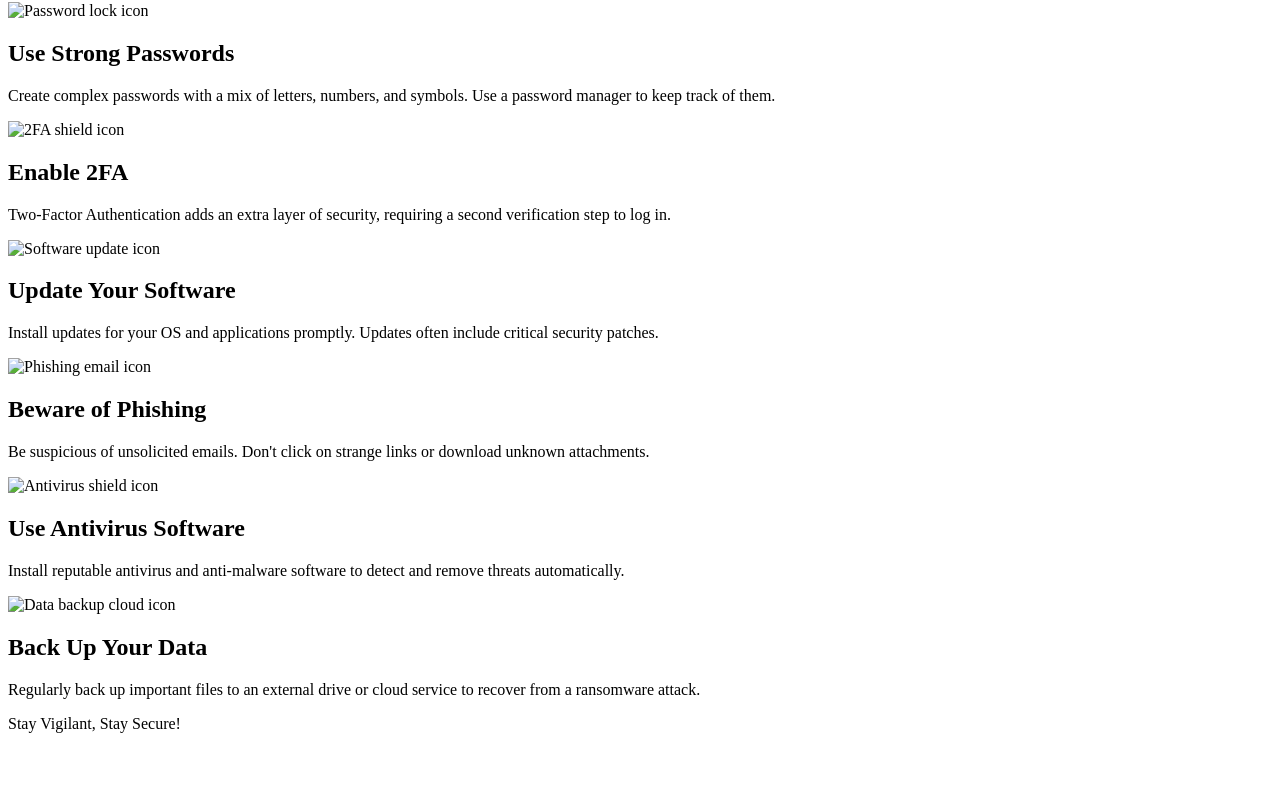
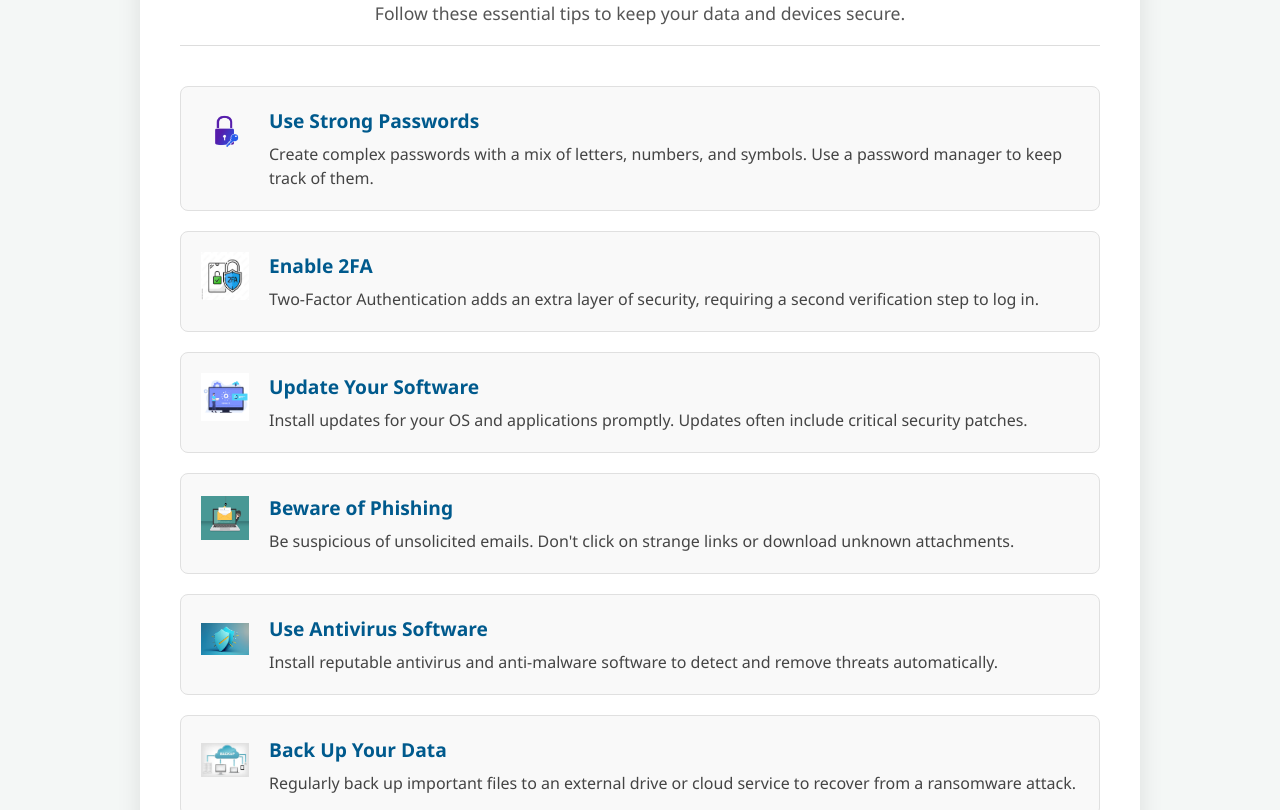
Before and after one commit to Ashley-Blu/1.3-cyber-poster, a plain HTML site: page index.html in a window 1280 px wide. Shown: the part 112-922 px from the top of the page. Before the commit the page ends 861 px from the top, so only its background shows below. Drawn offline with Linux system fonts and the light colour scheme.

Commit message:
modified html: added media, modified css

```diff
--- a/index.html
+++ b/index.html
@@ -1,13 +1,12 @@
 <!DOCTYPE html>
 <html lang="en">
 <head>
-    <meta charset="UTF-8">
-    <meta name="viewport" content="width=device-width, initial-scale=1.0">
+  <meta charset="UTF-8" />
+  <meta name="viewport" content="width=device-width, initial-scale=1.0"/>
   <title>Cyber Security Poster</title>
-    <link rel="stylesheet" href="styles.css">
+  <link rel="stylesheet" href="style.css" />
 </head>
 <body>
-
   <main class="poster-container">
     <header class="poster-header">
       <h1>Steps to Protect Your Computer from Cyber Threats</h1>
@@ -15,46 +14,53 @@
     </header>
 
     <section class="tips-grid">
-            <!-- Tip 1: Strong Passwords -->
+      <!-- Tip Card -->
       <article class="tip-card">
-                <img src="" alt="Password lock icon">
+        <img src="media/lock.png" alt="Password lock">
+        <div class="tip-text">
           <h2>Use Strong Passwords</h2>
           <p>Create complex passwords with a mix of letters, numbers, and symbols. Use a password manager to keep track of them.</p>
+        </div>
       </article>
 
-            <!-- Tip 2: Two-Factor Authentication -->
       <article class="tip-card">
-                <img src="" alt="2FA shield icon">
+        <img src="media/2fa.jpg" alt="2FA shield">
+        <div class="tip-text">
           <h2>Enable 2FA</h2>
           <p>Two-Factor Authentication adds an extra layer of security, requiring a second verification step to log in.</p>
+        </div>
       </article>
 
-            <!-- Tip 3: Keep Software Updated -->
       <article class="tip-card">
-                <img src="" alt="Software update icon">
+        <img src="media/update.png" alt="Software update">
+        <div class="tip-text">
           <h2>Update Your Software</h2>
           <p>Install updates for your OS and applications promptly. Updates often include critical security patches.</p>
+        </div>
       </article>
 
-            <!-- Tip 4: Beware of Phishing -->
       <article class="tip-card">
-                <img src="" alt="Phishing email icon">
+        <img src="media/phishing.png" alt="Phishing email">
+        <div class="tip-text">
           <h2>Beware of Phishing</h2>
           <p>Be suspicious of unsolicited emails. Don't click on strange links or download unknown attachments.</p>
+        </div>
       </article>
 
-            <!-- Tip 5: Use Antivirus Software -->
       <article class="tip-card">
-                <img src="" alt="Antivirus shield icon">
+        <img src="media/shield.png" alt="Antivirus shield">
+        <div class="tip-text">
           <h2>Use Antivirus Software</h2>
           <p>Install reputable antivirus and anti-malware software to detect and remove threats automatically.</p>
+        </div>
       </article>
 
-            <!-- Tip 6: Back Up Your Data -->
       <article class="tip-card">
-                <img src="" alt="Data backup cloud icon">
+        <img src="media/backup.png" alt="Data backup cloud">
+        <div class="tip-text">
           <h2>Back Up Your Data</h2>
           <p>Regularly back up important files to an external drive or cloud service to recover from a ransomware attack.</p>
+        </div>
       </article>
     </section>
 
@@ -62,6 +68,5 @@
       <p>Stay Vigilant, Stay Secure!</p>
     </footer>
   </main>
-
 </body>
 </html>
--- a/style.css
+++ b/style.css
@@ -1,4 +1,4 @@
-/* Basic Reset and Font Setup */
+/* Reset and Base Styling */
 * {
   margin: 0;
   padding: 0;
@@ -6,34 +6,34 @@
 }
 
 body {
-    font-family: 'Roboto', sans-serif;
+  font-family: 'Segoe UI', Tahoma, Geneva, Verdana, sans-serif;
   background-color: #f4f7f6;
   color: #333;
+  padding: 20px;
   display: flex;
   justify-content: center;
-    padding: 20px;
 }
 
-/* Main Poster Container */
+/* Poster Container */
 .poster-container {
-    max-width: 1200px;
+  max-width: 1000px;
   width: 100%;
-    background-color: #ffffff;
+  background: #fff;
   border-radius: 12px;
+  padding: 40px;
   box-shadow: 0 8px 25px rgba(0, 0, 0, 0.1);
-    padding: 40px;
 }
 
-/* Header Styling */
+/* Header */
 .poster-header {
   text-align: center;
   margin-bottom: 40px;
-    border-bottom: 1px solid #e0e0e0;
-    padding-bottom: 30px;
+  border-bottom: 1px solid #ddd;
+  padding-bottom: 20px;
 }
 
 .poster-header h1 {
-    font-size: 2.5rem;
+  font-size: 2rem;
   color: #0d2c4b;
   margin-bottom: 10px;
 }
@@ -45,74 +45,77 @@ body {
   margin: 0 auto;
 }
 
-/* Grid for the Tips using Flexbox */
+/* Tips Grid */
 .tips-grid {
   display: flex;
-    flex-wrap: wrap; /* Allows items to wrap to the next line on small screens */
-    justify-content: center;
-    gap: 25px; /* Space between cards */
+  flex-direction: column;
+  gap: 20px;
 }
 
-/* Individual Tip Card Styling */
+/* Tip Card */
 .tip-card {
+  display: flex;
+  align-items: flex-start;
   background-color: #f9f9f9;
-    border: 1px solid #e7e7e7;
+  border: 1px solid #e0e0e0;
   border-radius: 8px;
-    padding: 25px;
-    text-align: center;
+  padding: 20px;
   transition: transform 0.3s ease, box-shadow 0.3s ease;
-
-    /* Flexbox properties for each card */
-    flex-grow: 1; /* Allow cards to grow */
-    flex-shrink: 1; /* Allow cards to shrink */
-    flex-basis: 280px; /* Ideal starting width for each card */
-    max-width: 350px;
 }
 
 .tip-card:hover {
-    transform: translateY(-8px);
-    box-shadow: 0 10px 20px rgba(0, 0, 0, 0.12);
+  transform: translateY(-5px);
+  box-shadow: 0 10px 20px rgba(0, 0, 0, 0.1);
 }
 
 .tip-card img {
-    height: 64px; /* Fixed height for icons */
-    margin-bottom: 20px;
+  width: 48px;
+  height: 48px;
+  margin-right: 20px;
+  object-fit: contain;
+  flex-shrink: 0;
 }
 
-.tip-card h2 {
-    font-size: 1.25rem;
+.tip-text h2 {
+  font-size: 1.2rem;
   color: #005a8d;
-    margin-bottom: 10px;
+  margin-bottom: 8px;
 }
 
-.tip-card p {
+.tip-text p {
   font-size: 1rem;
+  color: #444;
   line-height: 1.5;
-    color: #444;
 }
 
-/* Footer Styling */
+/* Footer */
 .poster-footer {
   text-align: center;
   margin-top: 40px;
   padding-top: 20px;
-    border-top: 1px solid #e0e0e0;
+  border-top: 1px solid #ddd;
   font-weight: 700;
   color: #0d2c4b;
-    font-size: 1.2rem;
+  font-size: 1.1rem;
 }
 
-/* Mobile-Friendly Layout */
-@media (max-width: 768px) {
-    .poster-container {
-        padding: 20px;
+/* Responsive Design */
+@media (max-width: 600px) {
+  .tip-card {
+    flex-direction: column;
+    align-items: center;
+    text-align: center;
   }
 
-    .poster-header h1 {
-        font-size: 1.8rem;
+  .tip-card img {
+    margin: 0 0 15px 0;
   }
 
-    .poster-header p {
-        font-size: 1rem;
+  .tip-text h2 {
+    font-size: 1.1rem;
+  }
+
+  .tip-text p {
+    font-size: 0.95rem;
   }
 }
```
Also changed, not shown: media/2fa.jpg (added), media/backup.png (added), media/lock.png (added), media/phishing.png (added), media/shield.png (added), media/update.png (added). Lines whose indentation alone changed are shown as unchanged.
